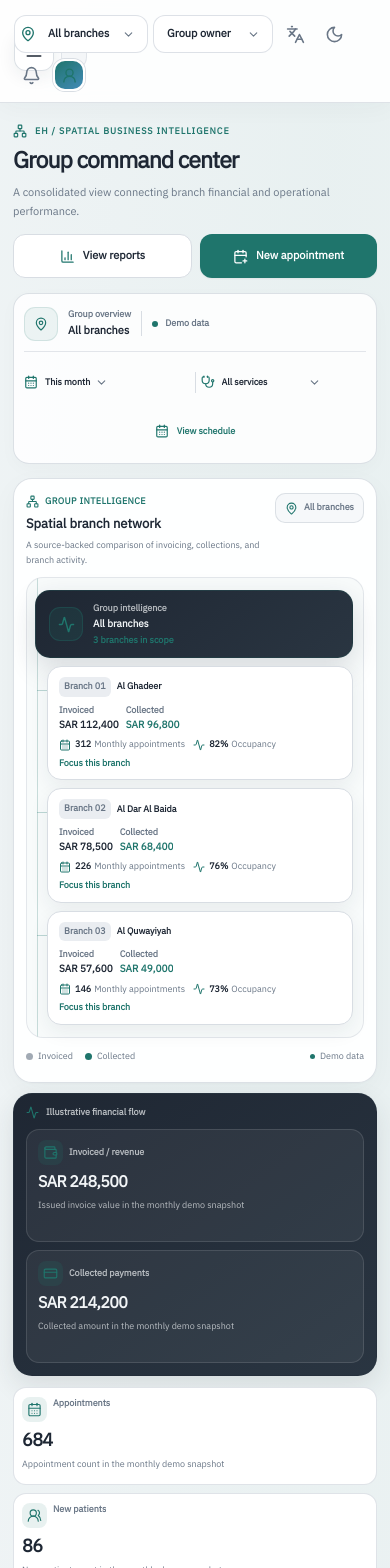
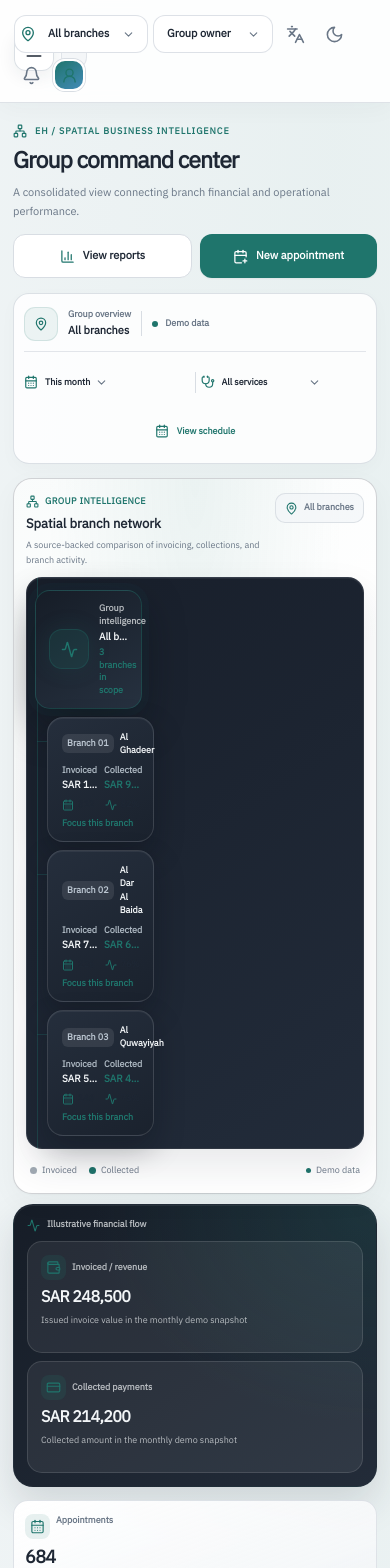
Before and after one commit to 3boalazm/Ehteraf-Clinic, a Next.js app: page /en/dashboard in a window 390 px wide. Shown: the top 1568 px of the page. Built offline with nearby package versions, Linux system fonts and the light colour scheme.

Commit message:
Elevate dashboard into spatial executive command center
Apply the editorial medical luxury spatial art direction to the executive dashboard while preserving existing data and interactions.

```diff
--- a/src/app/spatial-dashboard.css
+++ b/src/app/spatial-dashboard.css
@@ -2000,3 +2000,210 @@
     transform: none;
   }
 }
+
+
+/* Extreme spatial art direction: a dark architectural command surface. */
+.spatial-dashboard .spatial-network-panel {
+  position: relative;
+  isolation: isolate;
+  padding: 22px;
+  border-color: hsl(var(--spatial-deep-soft) / .22);
+  background:
+    radial-gradient(ellipse at 50% 0%, hsl(var(--primary) / .075), transparent 58%),
+    hsl(var(--card));
+}
+
+.spatial-dashboard .spatial-network-panel::before {
+  position: absolute;
+  z-index: -1;
+  inset: 0;
+  border-radius: inherit;
+  background: linear-gradient(135deg, hsl(var(--primary) / .025), transparent 52%);
+  content: "";
+  pointer-events: none;
+}
+
+.spatial-dashboard .spatial-network-field {
+  min-height: 420px;
+  border-color: hsl(var(--spatial-deep-foreground) / .1);
+  border-radius: 20px;
+  background:
+    radial-gradient(ellipse at 50% 52%, hsl(var(--primary) / .2), transparent 37%),
+    radial-gradient(ellipse at 50% 100%, hsl(var(--primary) / .07), transparent 52%),
+    linear-gradient(hsl(0 0% 100% / .045) 1px, transparent 1px),
+    linear-gradient(90deg, hsl(0 0% 100% / .045) 1px, transparent 1px),
+    linear-gradient(145deg, hsl(218 28% 13%), hsl(216 26% 18%) 58%, hsl(214 27% 13%));
+  background-size: auto, auto, 34px 34px, 34px 34px, auto;
+  box-shadow: inset 0 1px 0 hsl(0 0% 100% / .055), 0 18px 38px hsl(var(--shadow-tint) / .1);
+}
+
+.spatial-dashboard .spatial-network-field::after {
+  position: absolute;
+  inset: 12px;
+  border: 1px solid hsl(0 0% 100% / .055);
+  border-radius: 13px;
+  content: "";
+  pointer-events: none;
+}
+
+.spatial-dashboard .spatial-network-line {
+  stroke: hsl(var(--primary) / .68);
+  stroke-dasharray: 1.1 1.35;
+  stroke-width: .42;
+}
+
+.spatial-dashboard .spatial-network-hub {
+  width: min(224px, 35%);
+  min-height: 88px;
+  border-color: hsl(var(--primary) / .42);
+  background: linear-gradient(145deg, hsl(216 28% 12%), hsl(214 25% 20%));
+  box-shadow: 0 0 0 7px hsl(var(--primary) / .055), 0 16px 42px hsl(220 35% 5% / .42);
+}
+
+.spatial-dashboard .spatial-hub-icon {
+  width: 40px;
+  height: 40px;
+  flex-basis: 40px;
+  border-radius: 13px;
+  background: hsl(var(--primary) / .2);
+  box-shadow: 0 0 22px hsl(var(--primary) / .15);
+}
+
+.spatial-dashboard .spatial-branch-node {
+  width: min(258px, 35%);
+  padding: 13px 14px 12px;
+  border-color: hsl(0 0% 100% / .13);
+  border-radius: 16px;
+  background: linear-gradient(150deg, hsl(216 24% 19% / .98), hsl(216 27% 14% / .98));
+  box-shadow: 0 13px 30px hsl(220 35% 5% / .28), inset 0 1px 0 hsl(0 0% 100% / .06);
+  color: hsl(210 24% 95%);
+  backdrop-filter: blur(12px);
+}
+
+.spatial-dashboard .spatial-branch-node:hover:not(:disabled),
+.spatial-dashboard .spatial-branch-node.is-selected {
+  border-color: hsl(var(--primary) / .72);
+  background: linear-gradient(150deg, hsl(216 24% 22%), hsl(216 27% 15%));
+  box-shadow: 0 0 0 3px hsl(var(--primary) / .09), 0 16px 36px hsl(220 35% 5% / .36);
+}
+
+.spatial-dashboard .spatial-node-heading strong,
+.spatial-dashboard .spatial-node-values strong {
+  color: hsl(210 24% 96%);
+}
+
+.spatial-dashboard .spatial-node-values > span:last-child strong,
+.spatial-dashboard .spatial-node-operations svg,
+.spatial-dashboard .spatial-node-hint {
+  color: hsl(var(--primary));
+}
+
+.spatial-dashboard .spatial-node-code {
+  background: hsl(0 0% 100% / .09);
+  color: hsl(210 20% 78%);
+}
+
+.spatial-dashboard .spatial-node-values small,
+.spatial-dashboard .spatial-node-operations,
+.spatial-dashboard .spatial-node-operations small {
+  color: hsl(210 15% 72%);
+}
+
+.spatial-dashboard .spatial-node-selection {
+  color: hsl(var(--primary));
+}
+
+.spatial-dashboard .spatial-network-legend {
+  padding: 12px 4px 0;
+}
+
+.spatial-dashboard .spatial-network-note {
+  margin-inline-start: auto;
+}
+
+.spatial-dashboard .spatial-metric-cluster {
+  gap: 13px;
+}
+
+.spatial-dashboard .spatial-financial-flow {
+  min-height: 210px;
+  padding: 17px;
+  border-radius: 20px;
+  background:
+    radial-gradient(ellipse at 100% 0%, hsl(var(--primary) / .2), transparent 55%),
+    linear-gradient(145deg, hsl(216 28% 12%), hsl(216 24% 18%));
+  box-shadow: 0 18px 38px hsl(var(--shadow-tint) / .14), inset 0 1px 0 hsl(0 0% 100% / .07);
+}
+
+.spatial-dashboard .spatial-metric-entry.is-financial {
+  min-height: 125px;
+  padding: 13px;
+  border-radius: 15px;
+  background: hsl(0 0% 100% / .065);
+}
+
+.spatial-dashboard .spatial-operational-flow .spatial-metric-entry {
+  min-height: 124px;
+  padding: 13px 11px;
+  border-radius: 15px;
+  background: linear-gradient(160deg, hsl(var(--card)), hsl(var(--background) / .82));
+}
+
+.spatial-dashboard .spatial-workspaces {
+  padding: 21px;
+  border-radius: 20px;
+}
+
+@media (max-width: 760px) {
+  .spatial-dashboard .spatial-network-panel {
+    padding: 14px 12px;
+  }
+
+  .spatial-dashboard .spatial-network-field {
+    min-height: 370px;
+    border-radius: 16px;
+  }
+
+  .spatial-dashboard .spatial-financial-flow {
+    min-height: 0;
+    padding: 13px;
+  }
+
+  .spatial-dashboard .spatial-metric-entry.is-financial,
+  .spatial-dashboard .spatial-operational-flow .spatial-metric-entry {
+    min-height: 112px;
+  }
+
+  .spatial-dashboard .spatial-workspaces {
+    padding: 14px 12px;
+  }
+}
+
+@media (max-width: 640px) {
+  .spatial-dashboard .spatial-network-field {
+    background:
+      linear-gradient(90deg, transparent 0 10px, hsl(var(--primary) / .36) 10px 11px, transparent 11px),
+      linear-gradient(145deg, hsl(218 28% 13%), hsl(216 26% 18%));
+  }
+
+  [dir="rtl"] .spatial-dashboard .spatial-network-field {
+    background:
+      linear-gradient(270deg, transparent 0 10px, hsl(var(--primary) / .36) 10px 11px, transparent 11px),
+      linear-gradient(145deg, hsl(218 28% 13%), hsl(216 26% 18%));
+  }
+
+  .spatial-dashboard .spatial-network-field::after {
+    display: none;
+  }
+
+  .spatial-dashboard .spatial-branch-node {
+    background: linear-gradient(150deg, hsl(216 24% 19%), hsl(216 27% 14%));
+  }
+}
+
+@media (prefers-reduced-motion: reduce) {
+  .spatial-dashboard .spatial-branch-node,
+  .spatial-dashboard .spatial-metric-entry {
+    transition: none;
+  }
+}
```
